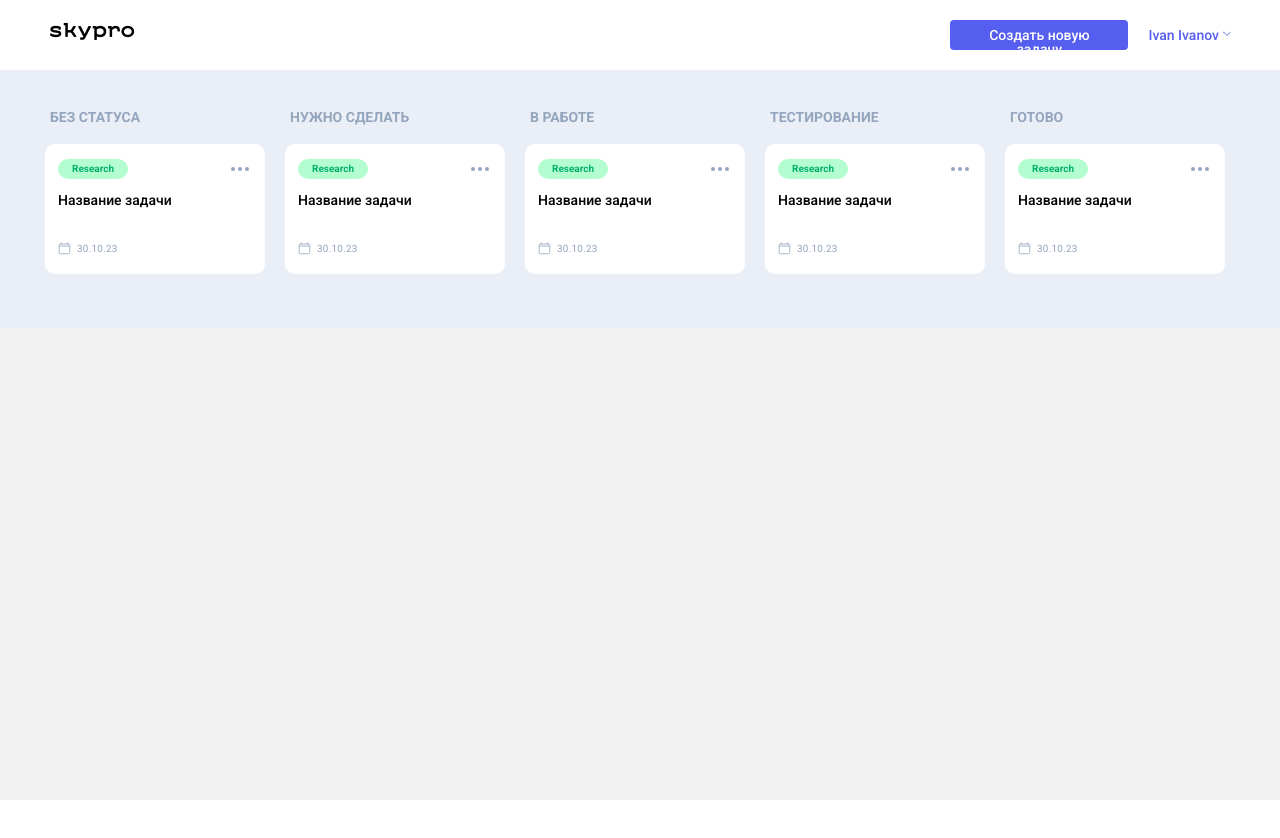
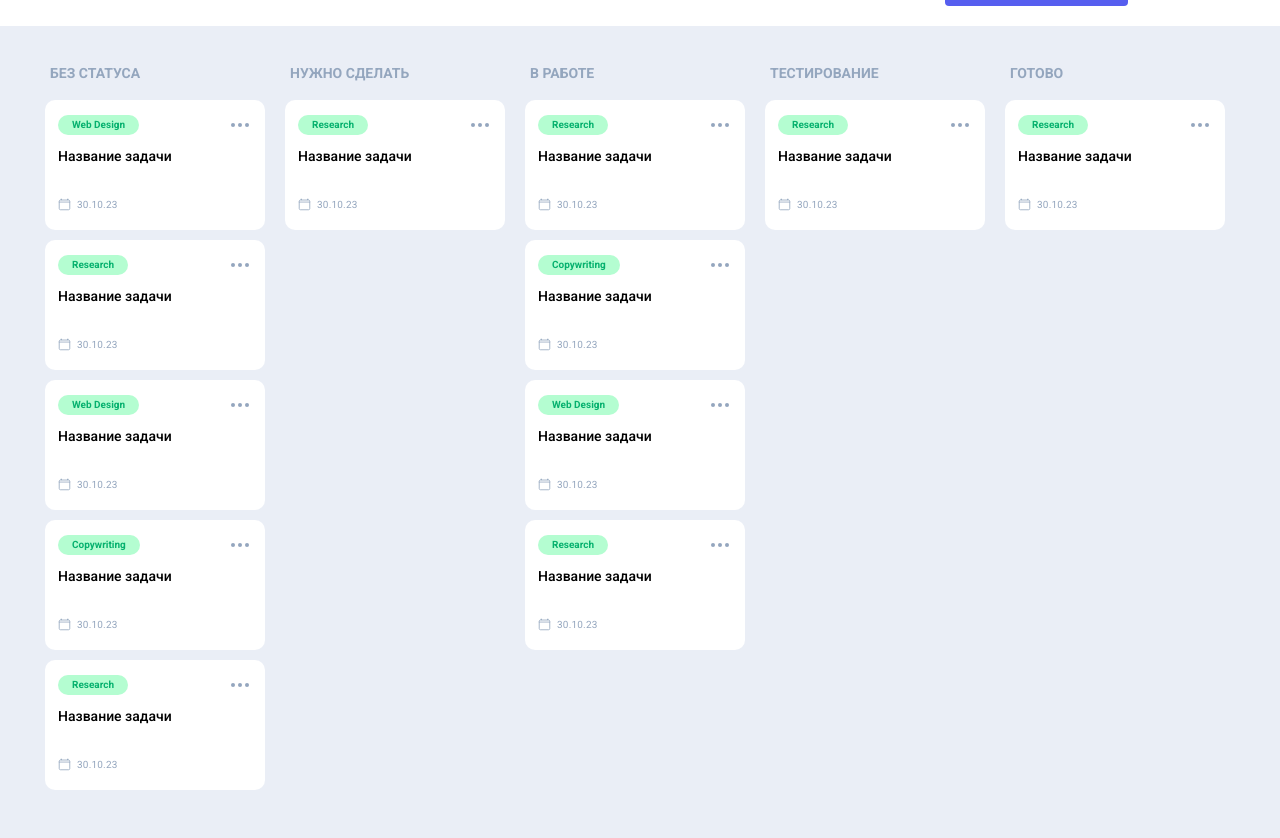
Before and after one commit to Borbos0/skypro-kanban, a React (Vite) app in the folder vite-project/: page / in a window 1280 px wide. Shown: the top 838 px of the page. Before the commit the page ends 800 px from the top, so only its background shows below. Built offline with nearby package versions, Linux system fonts and the light colour scheme.

Commit message:
Done homework

```diff
--- a/vite-project/src/App.css
+++ b/vite-project/src/App.css
@@ -265,8 +265,8 @@ body {
   left: 12px;
 }
 .pop-user-set button {
-  width: 72px;
-  height: 30px;
+  /* width: 72px;
+  height: 30px; */
   background: transparent;
   color: #565EEF;
   border-radius: 4px;
@@ -740,7 +740,7 @@ body {
   justify-content: center;
 }
 .header__btn-main-new {
-  width: 178px;
+  /* width: 178px; */
   height: 30px;
   border-radius: 4px;
   background-color: #565EEF;
@@ -777,7 +777,7 @@ body {
   padding: 0;
 }
 .header__pop-user-set {
-  display: none;
+  display: block;
   position: absolute;
   top: 61px;
   right: 0;
--- a/vite-project/src/App.jsx
+++ b/vite-project/src/App.jsx
@@ -1,22 +1,29 @@
-import './App.css'
-import Header  from './components/Header/Header.jsx'
-import Main  from './components/Main/Main.jsx'
+import { useState, useEffect } from "react";
+import "./App.css";
+import Header from "./components/Header/Header.jsx";
+import Main from "./components/Main/Main.jsx";
+import { card } from "./components/Data/Data.js";
 
 function App() {
+  const [cardsList, setCards] = useState(card);
+
+  const [isLoading, setIsLoading] = useState(true);
+
+  useEffect(() => {
+    setTimeout(() => {
+      setIsLoading(false);
+    }, 2000);
+  }, []);
 
   return (
-	<>
-    <div class="wrapper">
-	<Header />
-	<Main />
-	</div>
-	<script src="js/script.js"></script>
-	</>
+    <>
+      <div class="wrapper">
+        <Header setCard={setCards} cardList={cardsList} />
+        <Main cardList={cardsList} isLoading={isLoading} />
+      </div>
+      <script src="js/script.js"></script>
+    </>
   );
-
-
-
-
 }
 
-export default App
+export default App;
--- a/vite-project/src/components/Columns/MainColumn.jsx
+++ b/vite-project/src/components/Columns/MainColumn.jsx
@@ -1,59 +1,14 @@
-import Card from '../Card/Card.jsx'
+import Card from "../Card/Card.jsx";
 
-export default function Column({statusName, tag, description, date}) {
-    return (
-        <div class="main__column">
-						<div class="column__title">
-							<p>{statusName}</p>
-						</div>
-						<Card tag = {tag} description = {description} date = {date}/>
-					</div>
-    )
+export default function Column({ status, cards }) {
+  return (
+    <div class="main__column">
+      <div class="column__title">
+        <p>{status}</p>
+      </div>
+      {cards.map((card) => (
+        <Card key={card.id} {...card} />
+      ))}
+    </div>
+  );
 }
-// export default function Column({array}) {
-//     const column = array.map(arr => (
-//         <div class="main__column">
-// 						<div class="column__title">
-// 							<p>{arr.statusName}</p>
-// 						</div>
-// 						<div class="cards">
-// 							<div class="cards__item">
-// 								<div class="cards__card card">
-// 									<div class="card__group">
-// 										<div class="card__theme _green">
-// 											<p class="_green">{arr.tag}</p>
-// 										</div>
-// 										<a href="#popBrowse" target="_self">
-// 											<div class="card__btn">
-// 												<div></div>
-// 												<div></div>
-// 												<div></div>
-// 											</div>
-// 										</a>
-// 									</div>
-// 									<div class="card__content">
-// 										<a href="" target="_blank">
-// 											<h3 class="card__title">{arr.description}</h3>
-// 										</a>
-// 										<div class="card__date">
-// 											<svg xmlns="http://www.w3.org/2000/svg" width="13" height="13" viewBox="0 0 13 13" fill="none">
-// 												<g clip-path="url(#clip0_1_415)">
-// 													<path d="M10.5625 2.03125H2.4375C1.7644 2.03125 1.21875 2.5769 1.21875 3.25V10.5625C1.21875 11.2356 1.7644 11.7812 2.4375 11.7812H10.5625C11.2356 11.7812 11.7812 11.2356 11.7812 10.5625V3.25C11.7812 2.5769 11.2356 2.03125 10.5625 2.03125Z" stroke="#94A6BE" stroke-width="0.8" stroke-linejoin="round" />
-// 													<path d="M11.7812 4.0625H1.21875M3.25 1.21875V2.03125V1.21875ZM9.75 1.21875V2.03125V1.21875Z" stroke="#94A6BE" stroke-width="0.8" stroke-linecap="round" stroke-linejoin="round" />
-// 												</g>
-// 												<defs>
-// 													<clipPath id="clip0_1_415">
-// 														<rect width="13" height="13" fill="white" />
-// 													</clipPath>
-// 												</defs>
-// 											</svg>
-// 											<p>{arr.date}</p>
-// 										</div>
-// 									</div>
-// 								</div>
-// 							</div>
-// 						</div>
-// 					</div>
-//     ));
-//     return column;
-// }
--- a/vite-project/src/components/Data/Data.jsx
+++ b/vite-project/src/components/Data/Data.js
@@ -71,3 +71,10 @@ export const card = [{
     description: "Название задачи",
     date: "30.10.23",
   }];
+export const statusList = [
+    "Без статуса",
+    "Нужно сделать",
+    "В работе",
+    "Тестирование",
+    "Готово",
+];
--- a/vite-project/src/components/Header/Header.jsx
+++ b/vite-project/src/components/Header/Header.jsx
@@ -1,4 +1,21 @@
-function Header() {
+import { useState } from "react";
+
+function Header({cardList, setCard}) {
+    const [isOpen, setIsOpen] = useState(false);
+	const showProfile = () => {
+		setIsOpen((prevState) => !prevState);
+	};
+	function OnClick() {
+		const newCard = {
+			id: cardList.length + 1,
+			statusName: "Без статуса",
+			tag: "Research",
+			description: "New task by button",
+			date: "01.04.23",
+		}
+		setCard([...cardList, newCard]);
+	}
+
     return (
 	<div>
         <header class="header">
@@ -11,9 +28,11 @@ function Header() {
                     <a href="" target="_self"><img src="public/logo_dark.png" alt="logo" /></a>
                 </div>
                 <nav class="header__nav">
-                    <button class="header__btn-main-new _hover01" id="btnMainNew"><a href="#popNewCard">Создать новую задачу</a></button>
-                    <a href="#user-set-target" class="header__user _hover02">Ivan Ivanov</a>
-                    <div class="header__pop-user-set pop-user-set" id="user-set-target">
+				{/* #popNewCard */}
+                    <button onClick={OnClick} class="header__btn-main-new _hover01" id="btnMainNew">Создать новую задачу</button>
+                    <a href="#user-set-target" class="header__user _hover02" onClick={showProfile}>Ivan Ivanov</a>
+					{isOpen && (
+						<div class="header__pop-user-set pop-user-set" id="user-set-target">
                         {/* <!-- <a href="">x</a> --> */}
                         <p class="pop-user-set__name">Ivan Ivanov</p>
                         <p class="pop-user-set__mail">ivan.ivanov@gmail.com</p>
@@ -23,6 +42,7 @@ function Header() {
                         </div>
                         <button type="button" class="_hover03"><a href="#popExit">Выйти</a></button>
                     </div>
+					)}
                 </nav>
             </div>
         </div>
--- a/vite-project/src/components/Main/Main.jsx
+++ b/vite-project/src/components/Main/Main.jsx
@@ -1,20 +1,27 @@
-import Column from '../Columns/MainColumn.jsx';
-// import { card } from '../Data/Data.jsx'
+import Column from "../Columns/MainColumn.jsx";
+import { statusList } from "../Data/Data.js";
 
-export default function Main() {
-
-    // const testing = card.filter((c) => c.statusName === "Тестирование")
-    // const inWork = card.filter((c) => c.statusName === "В работе")
+export default function Main({ cardList, isLoading }) {
   return (
     <main class="main">
       <div class="container">
         <div class="main__block">
           <div class="main__content">
-                        <Column statusName = {"Без статуса"} tag = {"Research"} description = {"Название задачи"} date = {"30.10.23"} />
-                        <Column statusName = {"Нужно сделать"} tag = {"Research"} description = {"Название задачи"} date = {"30.10.23"} />
-                        <Column statusName = {"В работе"} tag = {"Research"} description = {"Название задачи"} date = {"30.10.23"} />
-                        <Column statusName = {"Тестирование"} tag = {"Research"} description = {"Название задачи"} date = {"30.10.23"} />
-                        <Column statusName = {"Готово"} tag = {"Research"} description = {"Название задачи"} date = {"30.10.23"} />
+            {isLoading ? (
+              "Данные загружаются"
+            ) : (
+              <>
+                {statusList.map((status, index) => (
+                  <Column
+                    key={index}
+                    status={status}
+                    cards={cardList.filter(
+                      (theme) => theme.statusName === status
+                    )}
+                  />
+                ))}
+              </>
+            )}
           </div>
         </div>
       </div>
```
Lines whose indentation alone changed are shown as unchanged.
